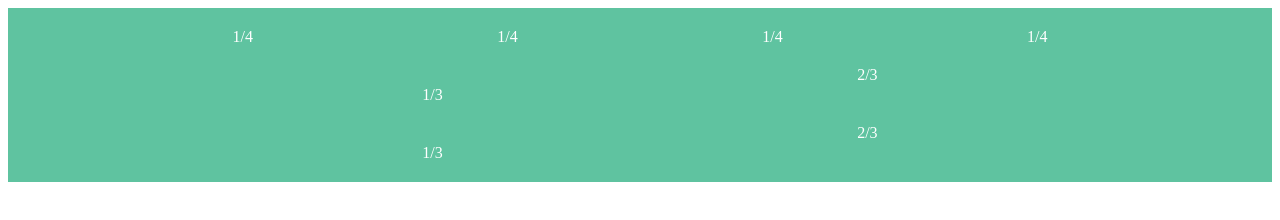
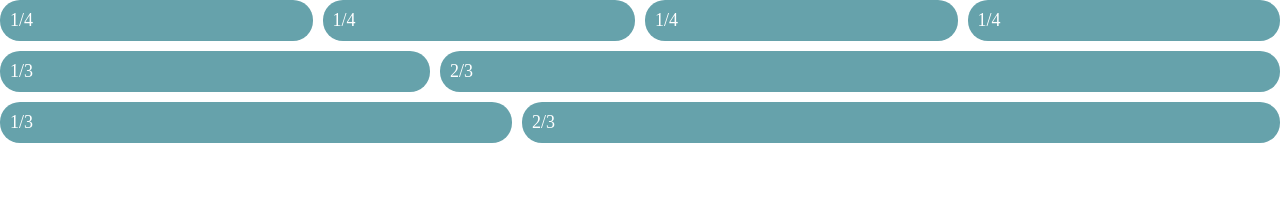
Before and after one commit to austinchen27/webfund, a plain HTML site: page css/flexibleColumns/index.html in a window 1280 px wide. Drawn offline with Linux system fonts and the light colour scheme.

Commit message:
Update 2

```diff
--- a/css/flexibleColumns/index.html
+++ b/css/flexibleColumns/index.html
@@ -21,7 +21,7 @@
 </div>
 
 <div class="row">
-    <div class="col">1/3</div>
-    <div class="col-2">2/3</div>
+    <div class="col-2">1/3</div>
+    <div class="col-3">2/3</div>
 </div>
 </body>
--- a/css/flexibleColumns/style.css
+++ b/css/flexibleColumns/style.css
@@ -1,21 +1,33 @@
 * {
-    color: white
+    color: white;
+    margin: 0px;
+    padding: 0px;
+    font-size: large;
+
 }
 
 .row {
-    background-color: rgb(95,195,160);
     display: flex;
-    justify-content: space-evenly;
+    gap: 10px;
+    margin-bottom: 10px;
 }
 .col {
-    padding: 20px;
-
+    background-color: rgb(102,162,171);
+    display: flex;
+    padding: 10px;
+    flex: 1;
+    border-radius: 20px;
 }
 .col-2 {
+    background-color: rgb(102,162,171);
+    flex: 2;
+    padding: 10px;
+    border-radius: 20px;
 
 }
 .col-3 {
+    background-color: rgb(102,162,171);
     border-radius: 20px;
-    padding: 25px;
-    gap: 10px;
+    padding: 10px;
+    flex: 3;
 }
```
Also changed, not shown: css/githubBlocks/index.html (added, +25 -0 lines), css/githubBlocks/style.css (added), 3 other files.
